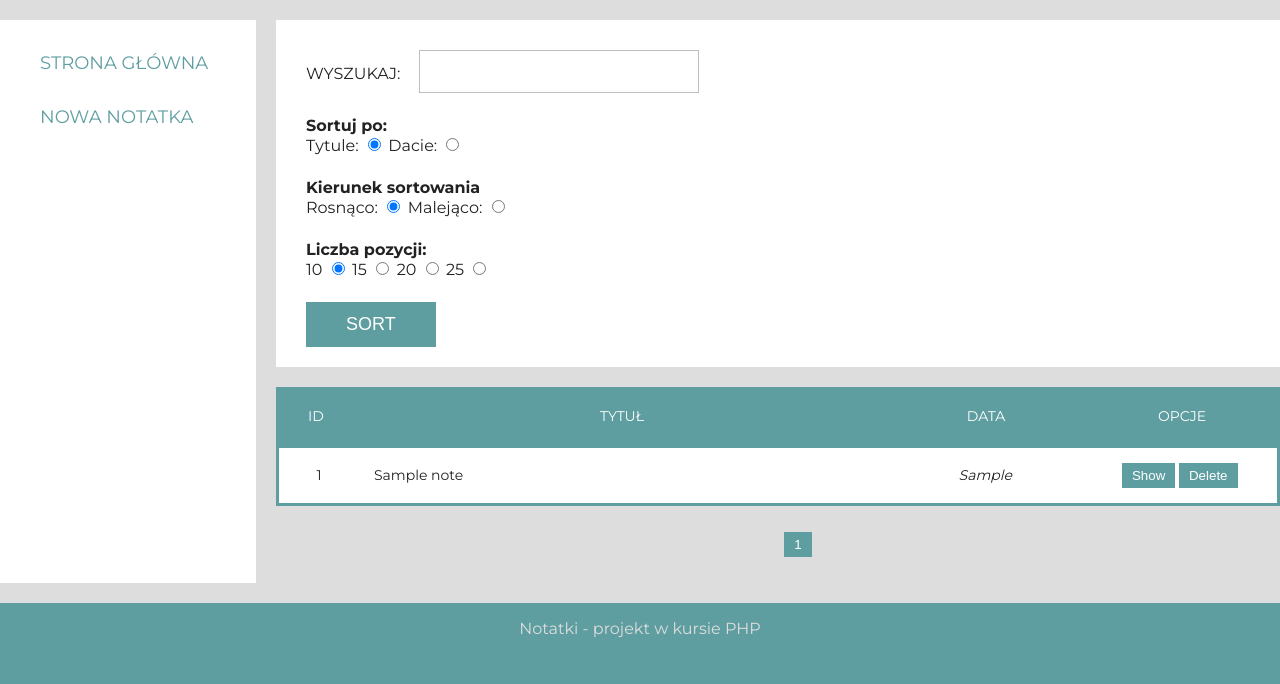
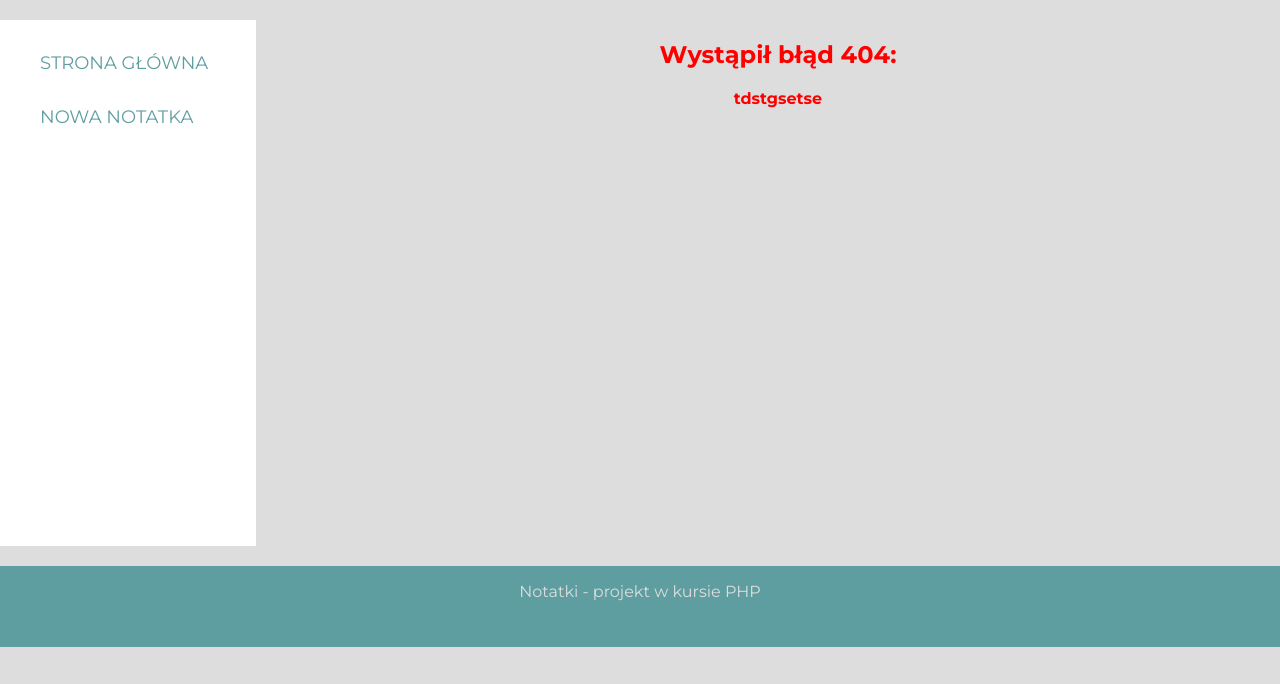
Before and after one commit to Goferov/notes, a PHP site: page / in a window 1280 px wide. Shown: the part 153-837 px from the top of the page. After the commit the page ends 800 px from the top, so only its background shows below. Run offline with PHP 8.4, Linux system fonts and the light colour scheme; tables that the repository leaves empty or names only in its code hold one stand-in row (values such as "Sample post"); lists and menus that the app fills with data are empty; some libraries are stand-ins or nearby versions.

Commit message:
Controller refactoring

```diff
--- a/index.php
+++ b/index.php
@@ -23,12 +23,9 @@ try {
     (new NoteController($request))->run();
 }
 catch(ConfiguartionException $e) {
-    echo '<h3>'.$e->getMessage().'</h3>';
-}
-catch(AppException $e) {
+    echo '<h1>App error</h1>';
     echo '<h3>'.$e->getMessage().'</h3>';
 }
 catch(Throwable $e) {
-    dump($e);
     echo '<h3>App error</h3>';
 }
--- a/src/controller/AbstractController.php
+++ b/src/controller/AbstractController.php
@@ -9,6 +9,8 @@ namespace App\Controller;
 
 use App\Database;
 use App\Exception\ConfiguartionException;
+use App\Exception\StorageException;;
+use App\Exception\NotFoundException;;
 use App\Request;
 use App\View;
 
@@ -33,12 +35,20 @@ abstract class AbstractController
     }
 
     public function run(): void {
-        $action = $this->action() . 'Action';
-
-        if(!method_exists($this, $action)) {
-            $action = self::DEFAULT_ACTION . 'Action';
+        try {
+            $action = $this->action() . 'Action';
+            if(!method_exists($this, $action)) {
+                $action = self::DEFAULT_ACTION . 'Action';
+            }
+            throw new StorageException('tdstgsetse');
+            $this->$action();
         }
-        $this->$action();
+        catch (StorageException $e) {
+            $this->view->render('404',['msg'=>$e->getMessage()]);
+        }
+        catch (NotFoundException $e) {
+            $this->redirect('/',['error'=>'noteNotFound']);
+        }
     }
 
     protected function redirect(string $to, array $params):void {
--- a/src/controller/NoteController.php
+++ b/src/controller/NoteController.php
@@ -2,8 +2,6 @@
 declare(strict_types=1);
 
 namespace App\Controller;
-
-use App\Exception\NotFoundException;
 
 class NoteController extends AbstractController
 {
@@ -90,14 +88,7 @@ class NoteController extends AbstractController
         if(!$noteId) {
             $this->redirect('/',['error'=>'missingNoteId']);
         }
-
-        try {
-            $note = $this->db->getNote($noteId);
-        }
-        catch (NotFoundException $e) {
-            $this->redirect('/',['error'=>'noteNotFound']);
-        }
-        return $note;
+        return $this->db->getNote($noteId);
     }
 
 }
--- /dev/null
+++ b/templates/pages/404.php
@@ -0,0 +1,4 @@
+<div class="error">
+    <h2>Wystąpił błąd 404:</h2>
+    <?= $params['msg'] ?? '' ?>
+</div>
```
